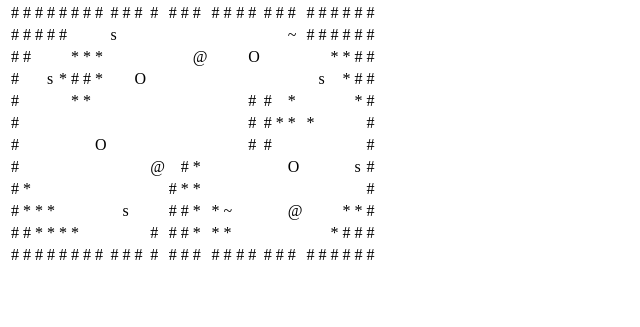
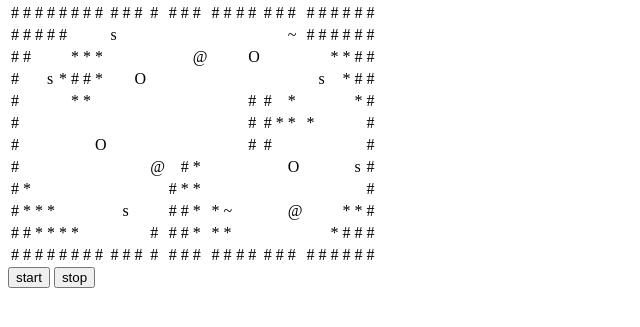
Before and after one commit to DuniaGoncalves/EloquentJS, a plain HTML site: page index.html in a window 1280 px wide. Shown: the part 79-406 px from the top of the page, without its empty margins (0-640 px from the left). Drawn offline with Linux system fonts and the light colour scheme.

Commit message:
added buttons in index soon to function

```diff
--- a/index.html
+++ b/index.html
@@ -9,6 +9,8 @@
     <div class="container">
       <div id="world">
       </div>
+      <button type="button" name="button">start</button>
+      <button type="button" name="button">stop</button>
     </div>
 
     <script src="js/main.js"></script>
```
